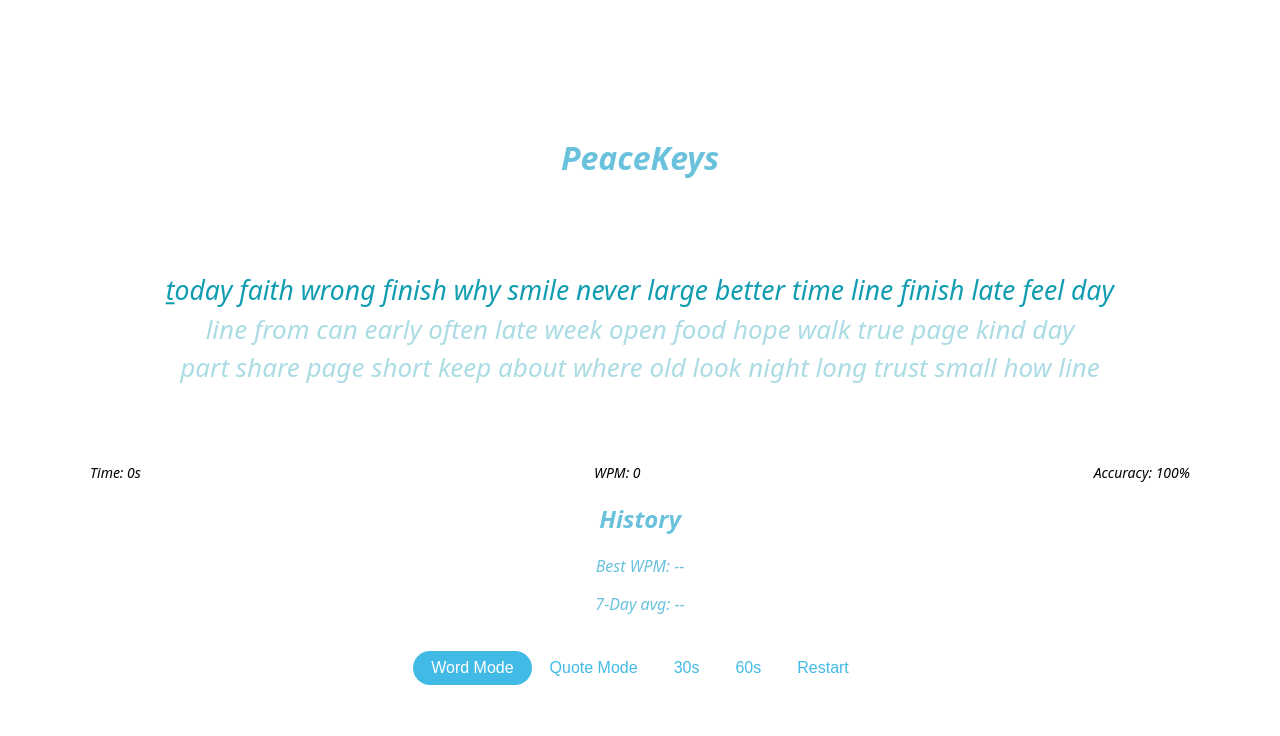
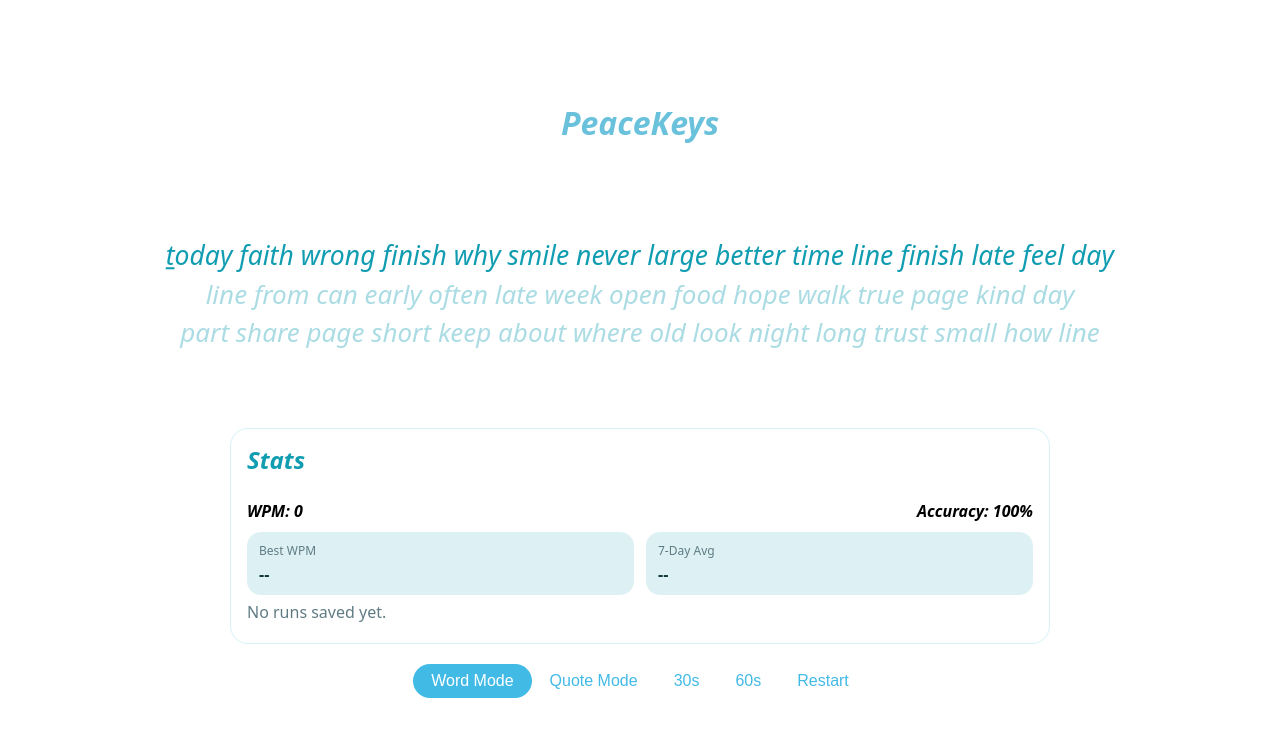
Before and after one commit to RaulRod123/peacekeys, a React (Vite) app: page / in a window 1280 px wide. Shown: the top 736 px of the page. Built offline with nearby package versions, Linux system fonts and the light colour scheme.

Commit message:
Cleaned up history

```diff
--- a/src/App.css
+++ b/src/App.css
@@ -2,7 +2,8 @@
   min-height: 100vh;
   display: flex;
   justify-content: center;
-  align-items: center;
+  align-items: flex-start;
+  padding-top:80px;
 }
 
 .container {
@@ -72,9 +73,7 @@
 }
 
 .results-visible {
-  transform: scale(1.15);
   font-weight: 500;
-  font-style: italic;
 }
 
 .controls button {
@@ -110,6 +109,10 @@
 .stats-row {
   display: flex;
   justify-content: space-between;
+  gap: 12px;
+  align-items: center;
+  font-size: 16px;
+  font-weight: 600;
 }
 .perfect-badge {
   align-self: center;
@@ -127,3 +130,121 @@
   background-color: rgb(66, 186, 230);
   color: rgb(255, 255, 255);
 }
+
+.history-panel {
+  margin: 24px auto 0;
+  padding: 14px 16px;
+  max-width: 820px;
+  width: 100%;
+  border: 1px solid rgba(66, 186, 230, 0.2);
+  border-radius: 18px;
+  /*
+  background:
+    linear-gradient(135deg, rgba(255, 255, 255, 0.92), rgba(227, 247, 255, 0.88));
+  box-shadow: 0 18px 40px rgba(16, 156, 177, 0.08);
+  */
+  text-align: left;
+  color: #12343c;
+
+}
+
+.history-panel h2 {
+  margin: 0 0 10px;
+  color: #109cb1;
+}
+
+
+.history-panel p {
+  margin: 6px 0;
+  font-style: normal;
+}
+
+.history-list {
+  list-style: none;
+  margin: 18px 0 0;
+  padding: 0;
+  display: flex;
+  flex-direction: column;
+  gap: 10px;
+}
+
+.history-item {
+  display: grid;
+  grid-template-columns: 1.2fr repeat(4, auto);
+  gap: 8px;
+  align-items: center;
+  padding: 8px 10px;
+  border-radius: 12px;
+  background-color: rgba(16, 156, 177, 0.08);
+  font-style: normal;
+  color: #1d1f1f;
+}
+
+.history-mode {
+  font-weight: 700;
+  color: #109cb1;
+}
+
+@media (max-width: 720px) {
+  .history-item {
+    grid-template-columns: repeat(2, minmax(0, 1fr));
+  }
+
+  .history-panel {
+    padding: 18px;
+  }
+}
+
+.history-empty {
+  margin: 16px 0 0;
+  font-style: normal;
+  color: #5f7c84;
+}
+
+.history-stats {
+  display: grid;
+  grid-template-columns: repeat(2, minmax(0,1fr));
+  gap: 12px;
+  margin-top: 10px;
+}
+
+.history-stat-card {
+  padding: 10px 12px;
+  border-radius: 14px;
+  background-color: rgba(16, 155, 177, 0.143);
+  display: flex;
+  flex-direction: column;
+  gap: 4px;
+}
+
+.history-stat-label {
+  font-size: 12px;
+  color: #5f7c84;
+  font-style: normal;
+}
+
+.history-stat-value {
+  font-size: 16px;
+  color: #12343c;
+  font-style: normal;
+}
+
+@media (max-width: 720px) {
+  .history-stats {
+    grid-template-columns: 1fr;
+  }
+}
+
+.history-hidden {
+  visibility: hidden;
+}
+
+.test-timer {
+  margin: 8px auto auto 4px;
+  text-align: center;
+  font-size: 16px;
+  line-height: 1.2;
+  font-style: normal;
+  font-weight: 600;
+  color: #000000;
+}
--- a/src/App.jsx
+++ b/src/App.jsx
@@ -211,7 +211,7 @@ function App() {
     [text, renderWordIndex]
   )
 
-  const recentRuns = history.slice(0,5)
+  const recentRuns = history.slice(0, 5)
 
   const bestRun = history.reduce((best, run) => {
     if (!best || run.wpm > best.wpm) return run
@@ -277,7 +277,7 @@ function App() {
   useEffect(() => {
     if (!isFinished || resultSaved) return
 
-    const newRecord ={
+    const newRecord = {
       id: crypto.randomUUID(),
       date: new Date().toISOString(),
       mode,
@@ -287,7 +287,7 @@ function App() {
     }
 
     setHistory((prev) => {
-      const updated =[newRecord, ...prev]
+      const updated = [newRecord, ...prev]
       localStorage.setItem('peacekeys-history', JSON.stringify(updated))
       return updated
     })
@@ -367,6 +367,7 @@ function App() {
           className="hidden-input"
         />
 
+
         <TypingLines
           lineToRender={lineToRender}
           cursor={cursor}
@@ -374,6 +375,17 @@ function App() {
           isFinished={isFinished}
         />
 
+        {isRunning && (
+          <div className="test-timer">
+            Time: {duration -time}s
+          </div>
+        )}
+
+        <section className={`history-panel ${isRunning ? 'history-hidden' : ''}`}>
+          <h2>Stats</h2>
+
+          <div className="top-stats-row">
+            <div className="current-results-card">
               <ResultsSummary
                 isFinished={isFinished}
                 isRunning={isRunning}
@@ -381,26 +393,46 @@ function App() {
                 wpm={wpm}
                 accuracy={accuracy}
                 />
+            </div>
 
-        <section className="history-panel">
-          <h2>History</h2>
 
-          <p>
-            Best WPM: {bestRun ? bestRun.wpm : '--'}
-          </p>
+            <div className="history-stats">
+             <div className="history-stat-card">
+               <span className="history-stat-label">Best WPM</span>
+               <strong className="history-stat-value">
+                  {bestRun ? bestRun.wpm : '--'}
+                </strong>
+              </div>
 
-          <p>
-            7-Day avg: {sevenDayAverage ? `${sevenDayAverage.wpm} WPM / ${sevenDayAverage.accuracy}%` : '--'}
-          </p>
+             <div className="history-stat-card">
+               <span className="history-stat-label">7-Day Avg</span>
+                <strong className="history-stat-value">
+                  {sevenDayAverage
+                   ? `${sevenDayAverage.wpm} WPM / ${sevenDayAverage.accuracy}%`
+                    : '--'}
+                </strong>
+              </div>
+            </div>
+          </div>
 
-          <ul>
+
+          { recentRuns.length === 0 ? (
+              <p className="history-empty">No runs saved yet.</p>
+          ) : (
+            <ul className="history-list">
               {recentRuns.map((run) => (
-              <li key={run.id}>
-                {run.mode} | {run.durations}s | {run.wpm} WPM | {run.accuracy}%` |{' '}
-                {new Date(run.date).toLocaleDateString()}
+                <li key={run.id} className="history-item">
+                  <span className="history-mode">
+                    {run.mode === 'quotes' ? 'Quote' : 'Word'}
+                  </span>
+                  <span>{run.duration}s</span>
+                  <span>{run.wpm} WPM</span>
+                  <span>{run.accuracy}%</span>
+                  <span>{new Date(run.date).toLocaleDateString()}</span>
                 </li>
               ))}
             </ul>
+          )}
         </section>
 
         <div className="controls">
--- a/src/components/ResultsSummary.jsx
+++ b/src/components/ResultsSummary.jsx
@@ -3,7 +3,6 @@ import { memo } from 'react'
 const ResultsSummary = memo(function ResultsSummary({
   isFinished,
   isRunning,
-  time,
   wpm,
   accuracy,
 }) {
@@ -12,7 +11,6 @@ const ResultsSummary = memo(function ResultsSummary({
   return (
     <div className={`stats ${isFinished ? 'results-visible' : ''}`}>
         <div className="stats-row">
-          <span>Time: {time}s</span>
 
           {(!isRunning || isFinished) && (
             <>
```
Also changed, not shown: src/SESSION_NOTE.md (+38 -72 lines). Lines whose indentation alone changed are shown as unchanged.
